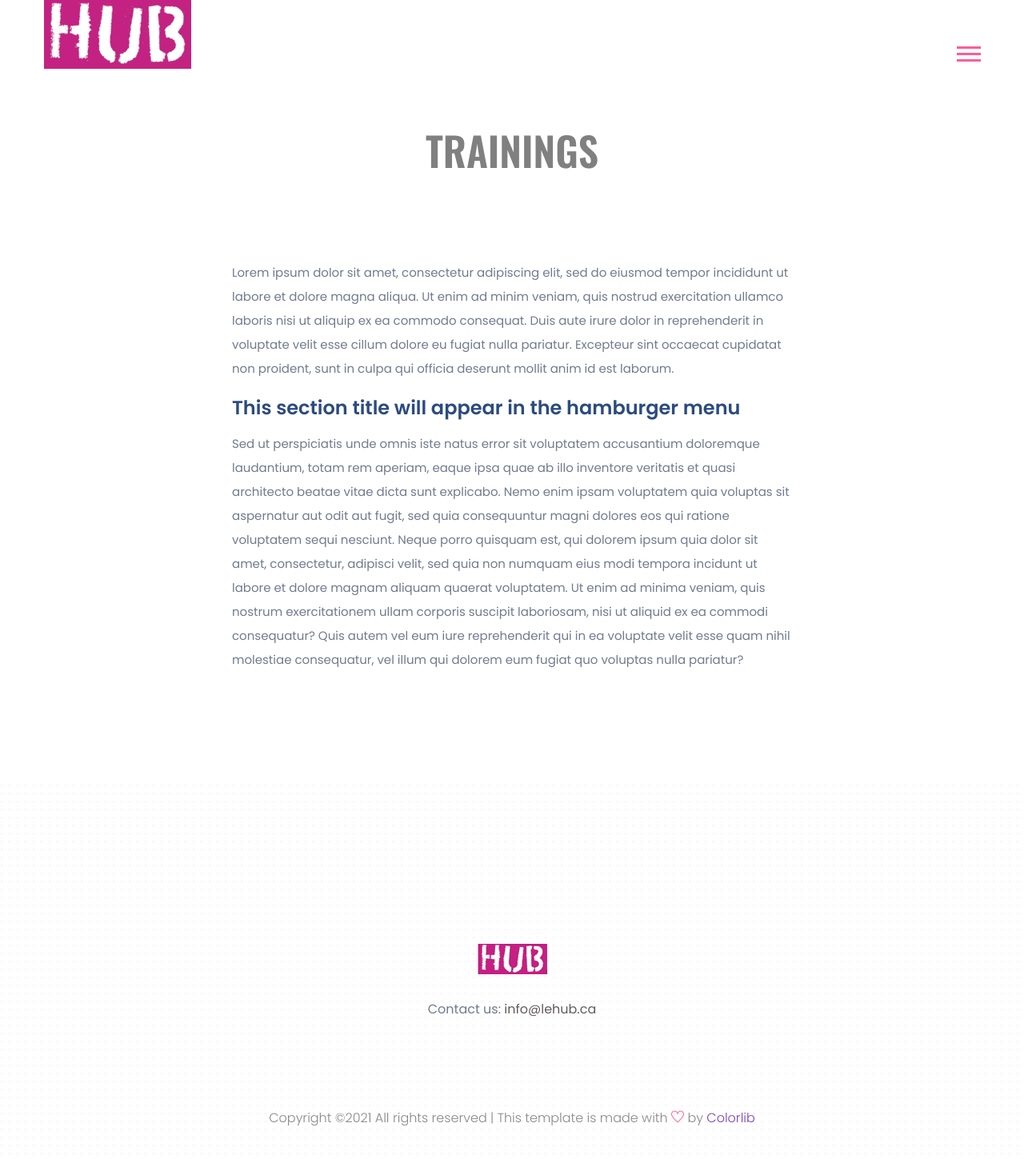
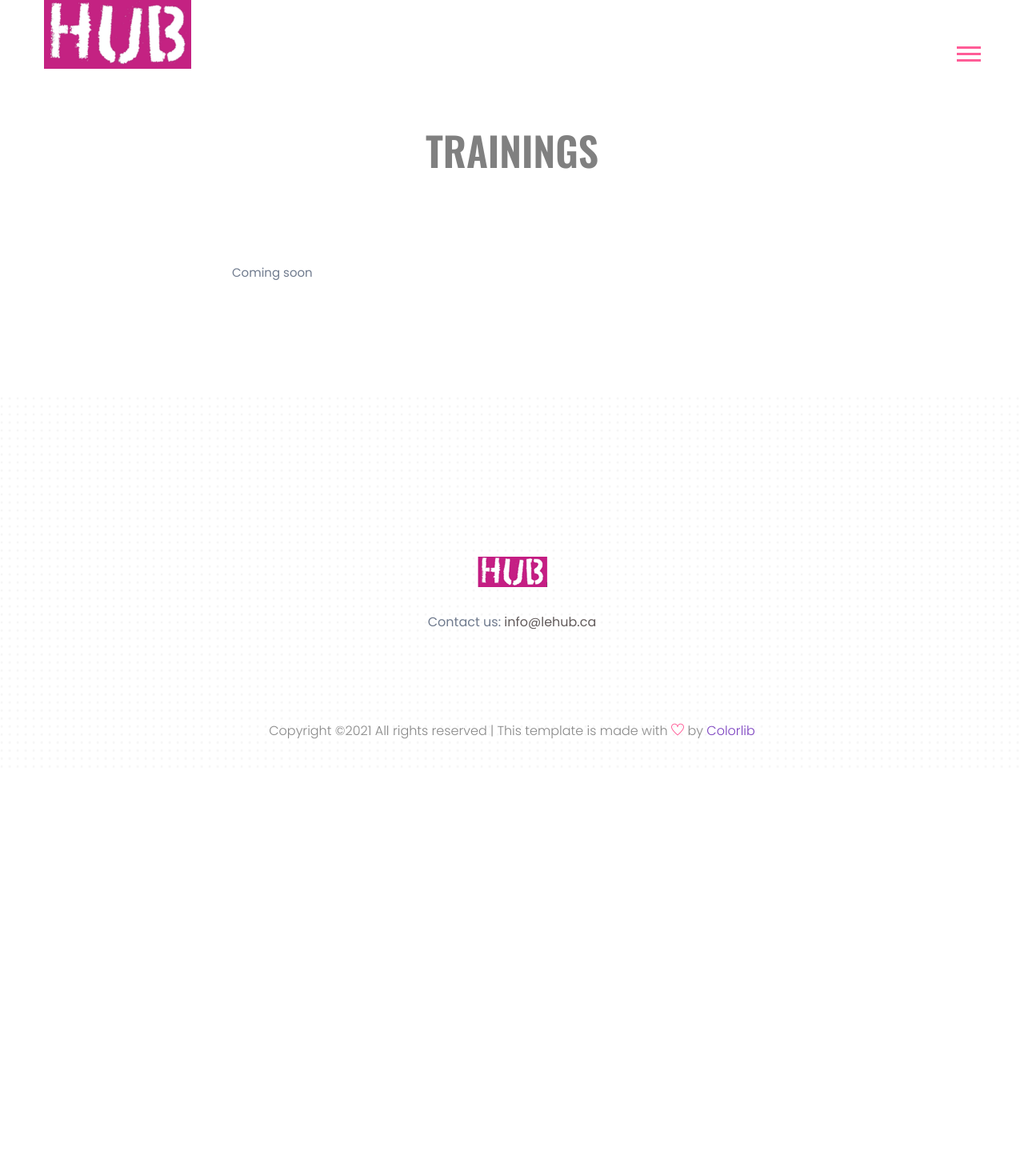
Before and after one commit to LeHubca/lehub-website, a Jekyll site: the page built from docs/_posts/2021-02-12-trainings.md, in a window 1280 px wide. Shown: the whole page at 80% size. Built offline with Jekyll 4.4.1, drawn with Linux system fonts in a browser that asks for light colours; after the commit the page ends 965 px from its top, so only the background shows below that.

Commit message:
Update Secondary Pages “2021-02-12-trainings”

```diff
--- a/docs/_posts/2021-02-12-trainings.md
+++ b/docs/_posts/2021-02-12-trainings.md
@@ -5,8 +5,4 @@
 permalink: /trainings/
 otherlang_url: /formations/
 ---
-Lorem ipsum dolor sit amet, consectetur adipiscing elit, sed do eiusmod tempor incididunt ut labore et dolore magna aliqua. Ut enim ad minim veniam, quis nostrud exercitation ullamco laboris nisi ut aliquip ex ea commodo consequat. Duis aute irure dolor in reprehenderit in voluptate velit esse cillum dolore eu fugiat nulla pariatur. Excepteur sint occaecat cupidatat non proident, sunt in culpa qui officia deserunt mollit anim id est laborum.
-
-## This section title will appear in the hamburger menu
-
-Sed ut perspiciatis unde omnis iste natus error sit voluptatem accusantium doloremque laudantium, totam rem aperiam, eaque ipsa quae ab illo inventore veritatis et quasi architecto beatae vitae dicta sunt explicabo. Nemo enim ipsam voluptatem quia voluptas sit aspernatur aut odit aut fugit, sed quia consequuntur magni dolores eos qui ratione voluptatem sequi nesciunt. Neque porro quisquam est, qui dolorem ipsum quia dolor sit amet, consectetur, adipisci velit, sed quia non numquam eius modi tempora incidunt ut labore et dolore magnam aliquam quaerat voluptatem. Ut enim ad minima veniam, quis nostrum exercitationem ullam corporis suscipit laboriosam, nisi ut aliquid ex ea commodi consequatur? Quis autem vel eum iure reprehenderit qui in ea voluptate velit esse quam nihil molestiae consequatur, vel illum qui dolorem eum fugiat quo voluptas nulla pariatur?
+Coming soon
```
